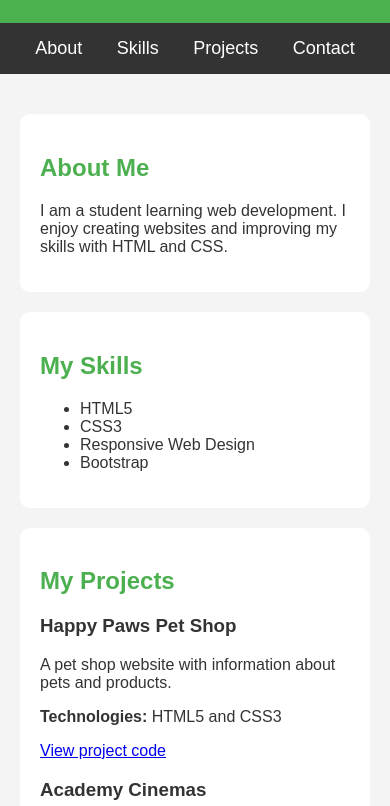
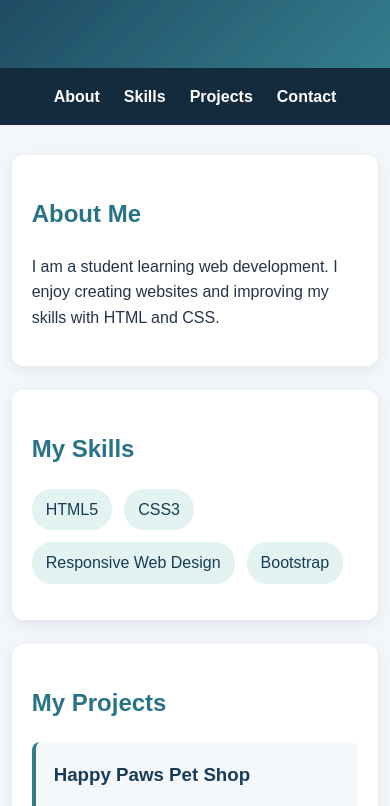
Before and after one commit to ismayilovagulnarev-hash/HTML-AND-CSS-PROJECTS, a plain HTML site: page The-Pet-Shop-Website/index.html in a window 390 px wide. Shown: the part 151-957 px from the top of the page. Drawn offline with Linux system fonts and the light colour scheme.

Commit message:
Update style.css

```diff
--- a/The-Pet-Shop-Website/style.css
+++ b/The-Pet-Shop-Website/style.css
@@ -1,56 +1,114 @@
+* {
+  box-sizing: border-box;
+}
 
 body {
-    font-family: Arial, sans-serif;
-    margin: 0;
-    padding: 0;
-    background-color: #f4f4f4;
-    color: #333;
+  margin: 0;
+  font-family: Arial, sans-serif;
+  line-height: 1.6;
+  color: #243447;
+  background: #f3f6fa;
 }
 
 header {
-    background-color: #4CAF50;
-    color: white;
-    text-align: center;
-    padding: 30px;
+  padding: 55px 20px;
+  text-align: center;
+  color: white;
+  background: linear-gradient(135deg, #183b56, #347d8c);
+}
+
+header h1 {
+  margin: 0;
+  font-size: 2.5rem;
 }
 
 nav {
-    background-color: #333;
-    text-align: center;
-    padding: 15px;
+  display: flex;
+  justify-content: center;
+  flex-wrap: wrap;
+  gap: 24px;
+  padding: 16px;
+  background: #142b3d;
 }
 
 nav a {
-    color: white;
-    text-decoration: none;
-    margin: 15px;
-    font-size: 18px;
+  color: white;
+  text-decoration: none;
+  font-weight: bold;
 }
 
 nav a:hover {
-    color: #4CAF50;
+  color: #8ee0d0;
 }
 
 main {
-    padding: 20px;
+  width: 90%;
+  max-width: 950px;
+  margin: 30px auto;
 }
 
 section {
-    background-color: white;
-    margin: 20px auto;
-    padding: 20px;
-    border-radius: 10px;
-    max-width: 800px;
+  margin-bottom: 24px;
+  padding: 28px;
+  background: white;
+  border-radius: 12px;
+  box-shadow: 0 4px 14px rgba(20, 43, 61, 0.08);
 }
 
 h2 {
-    color: #4CAF50;
+  color: #287386;
+}
+
+#skills ul {
+  display: flex;
+  flex-wrap: wrap;
+  gap: 12px;
+  padding: 0;
+  list-style: none;
+}
+
+#skills li {
+  padding: 8px 14px;
+  color: #183b56;
+  background: #e2f3f2;
+  border-radius: 20px;
+}
+
+#projects article {
+  margin: 16px 0;
+  padding: 18px;
+  background: #f5f8fb;
+  border-left: 4px solid #347d8c;
+  border-radius: 8px;
+}
+
+#projects h3 {
+  margin-top: 0;
+  color: #183b56;
+}
+
+#projects a {
+  color: #176b78;
+  font-weight: bold;
 }
 
 footer {
-    background-color: #333;
-    color: white;
-    text-align: center;
-    padding: 15px;
-    margin-top: 30px;
+  padding: 18px;
+  text-align: center;
+  color: white;
+  background: #142b3d;
 }
+
+@media (max-width: 600px) {
+  header h1 {
+    font-size: 2rem;
+  }
+
+  main {
+    width: 94%;
+  }
+
+  section {
+    padding: 20px;
+  }
+}
```
